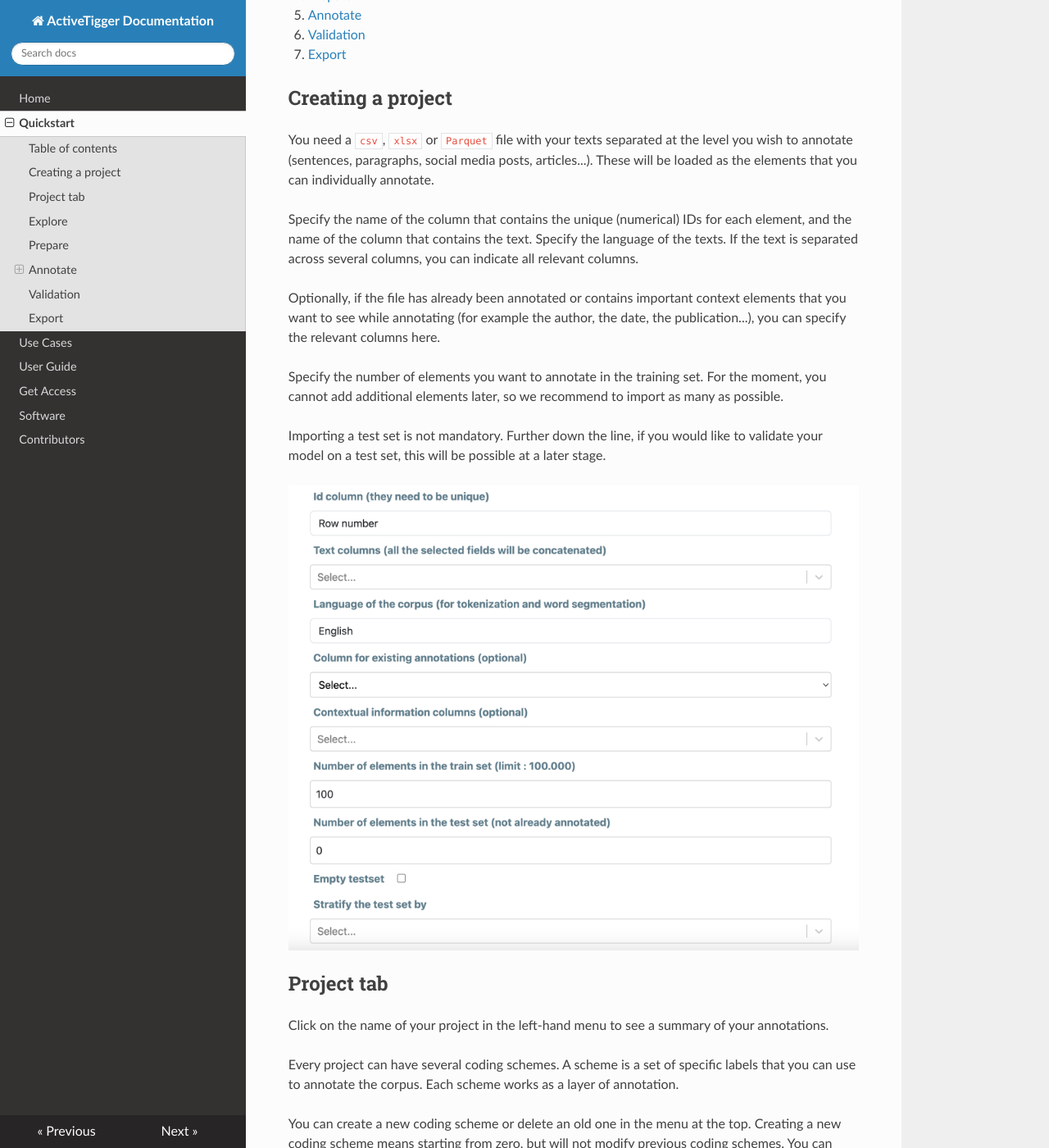
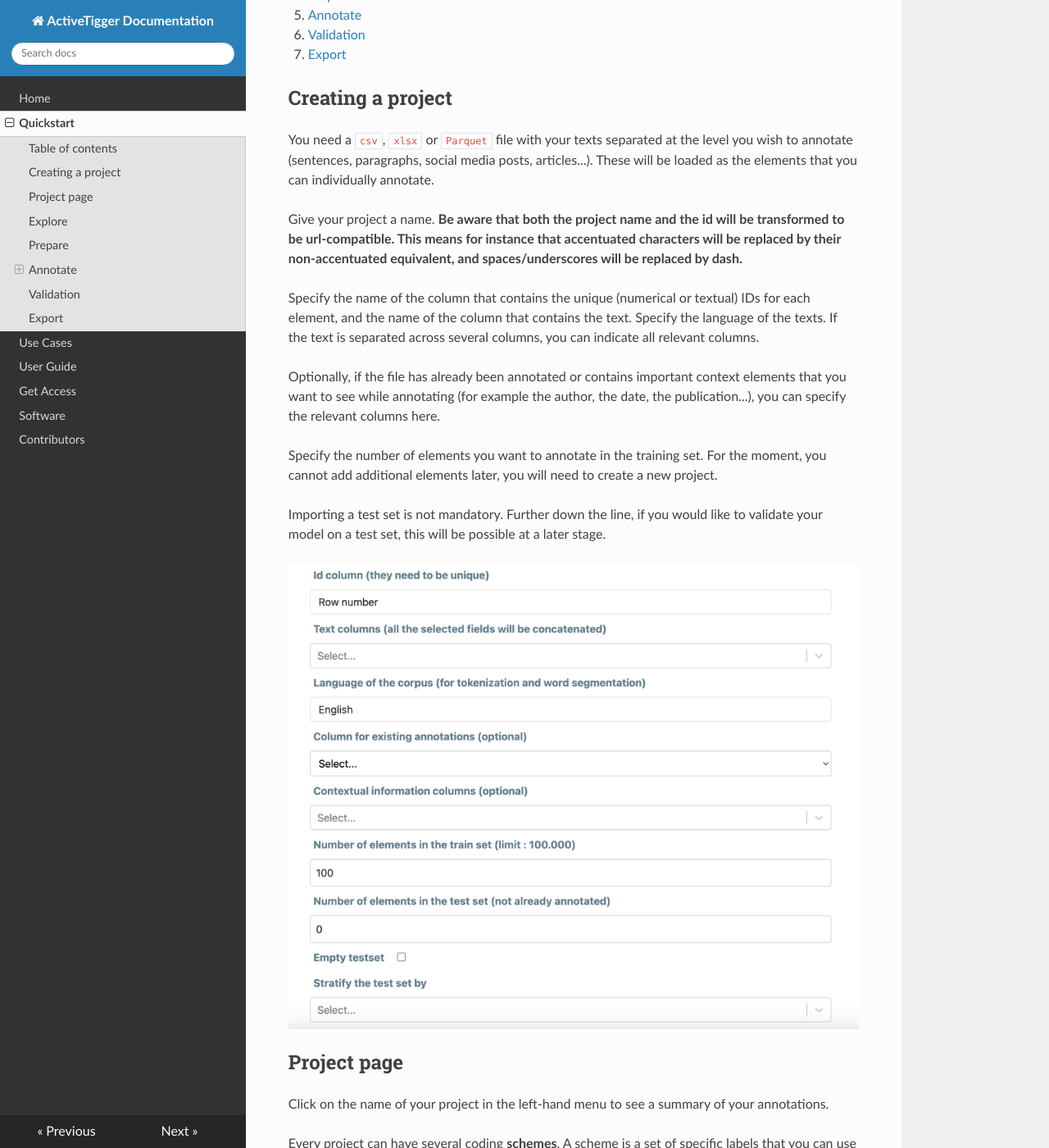
Before and after one commit to emilienschultz/activetigger, an MkDocs documentation site: the page built from docs/quickstart.md, in a window 1280 px wide and 1400 px high, scrolled down 449 px. Shown: the whole window at 82% size. Built offline with MkDocs 1.6.1, drawn with Linux system fonts in a browser that asks for light colours; nearby versions of some CDN libraries; some of the changed text lies outside the part shown.

Commit message:
update doc

```diff
--- a/docs/quickstart.md
+++ b/docs/quickstart.md
@@ -6,7 +6,7 @@ This guide explains the basics of all functionalities, but you do not have to us
 
 ## Table of contents
 1. [Creating a project](#creating-a-project)
-2. [Project tab](#project-tab)
+2. [Project tab](#project-page)
 3. [Explore](#explore)
 4. [Prepare](#prepare)
 5. [Annotate](#annotate)
@@ -18,26 +18,30 @@ This guide explains the basics of all functionalities, but you do not have to us
 
 You need a `csv`, `xlsx` or `Parquet` file with your texts separated at the level you wish to annotate (sentences, paragraphs, social media posts, articles...). These will be loaded as the elements that you can individually annotate.
 
-Specify the name of the column that contains the unique (numerical) IDs for each element, and the name of the column that contains the text. Specify the language of the texts. If the text is separated across several columns, you can indicate all relevant columns.
+Give your project a name. **Be aware that both the project name and the id will be transformed to be url-compatible. This means for instance that accentuated characters will be replaced by their non-accentuated equivalent, and spaces/underscores will be replaced by dash.**
+
+Specify the name of the column that contains the unique (numerical or textual) IDs for each element, and the name of the column that contains the text. Specify the language of the texts. If the text is separated across several columns, you can indicate all relevant columns.
 
 Optionally, if the file has already been annotated or contains important context elements that you want to see while annotating (for example the author, the date, the publication...), you can specify the relevant columns here.
 
-Specify the number of elements you want to annotate in the training set. For the moment, you cannot add additional elements later, so we recommend to import as many as possible.
+Specify the number of elements you want to annotate in the training set. For the moment, you cannot add additional elements later, you will need to create a new project.
 
 Importing a test set is not mandatory. Further down the line, if you would like to validate your model on a test set, this will be possible at a later stage.
 
 ![Create a project](img/createproject.png)
 
 
-## Project tab
+## Project page
 
 Click on the name of your project in the left-hand menu to see a summary of your annotations.
 
-Every project can have several coding schemes. A scheme is a set of specific labels that you can use to annotate the corpus. Each scheme works as a layer of annotation.
+Every project can have several coding **schemes**. A scheme is a set of specific labels that you can use to annotate the corpus. Each scheme works as a layer of annotation.
 
 You can create a new coding scheme or delete an old one in the menu at the top. Creating a new coding scheme means starting from zero, but will not modify previous coding schemes. You can toggle between schemes as you go.
 
-You can also see a summary of all your current annotations (per category), a history of all your actions in the project, and a summary of the parameters you set up while creating your project.
+You can also see a summary of all your current annotations (per category), a history of all your actions in the project, and a summary of the parameters you set up while creating your project. You can also delete the project in the Parameters tab.
+
+Once you entered the annotation phase, you will have an history of already annotated elements. This is the session history. *Be aware that you can only see once an element in a session, so if you need to re-annotate them, you will need to clear the history first.*
 
 ![Overview of project tab](img/project.png)
 
```
Also changed, not shown: 1 other file.
